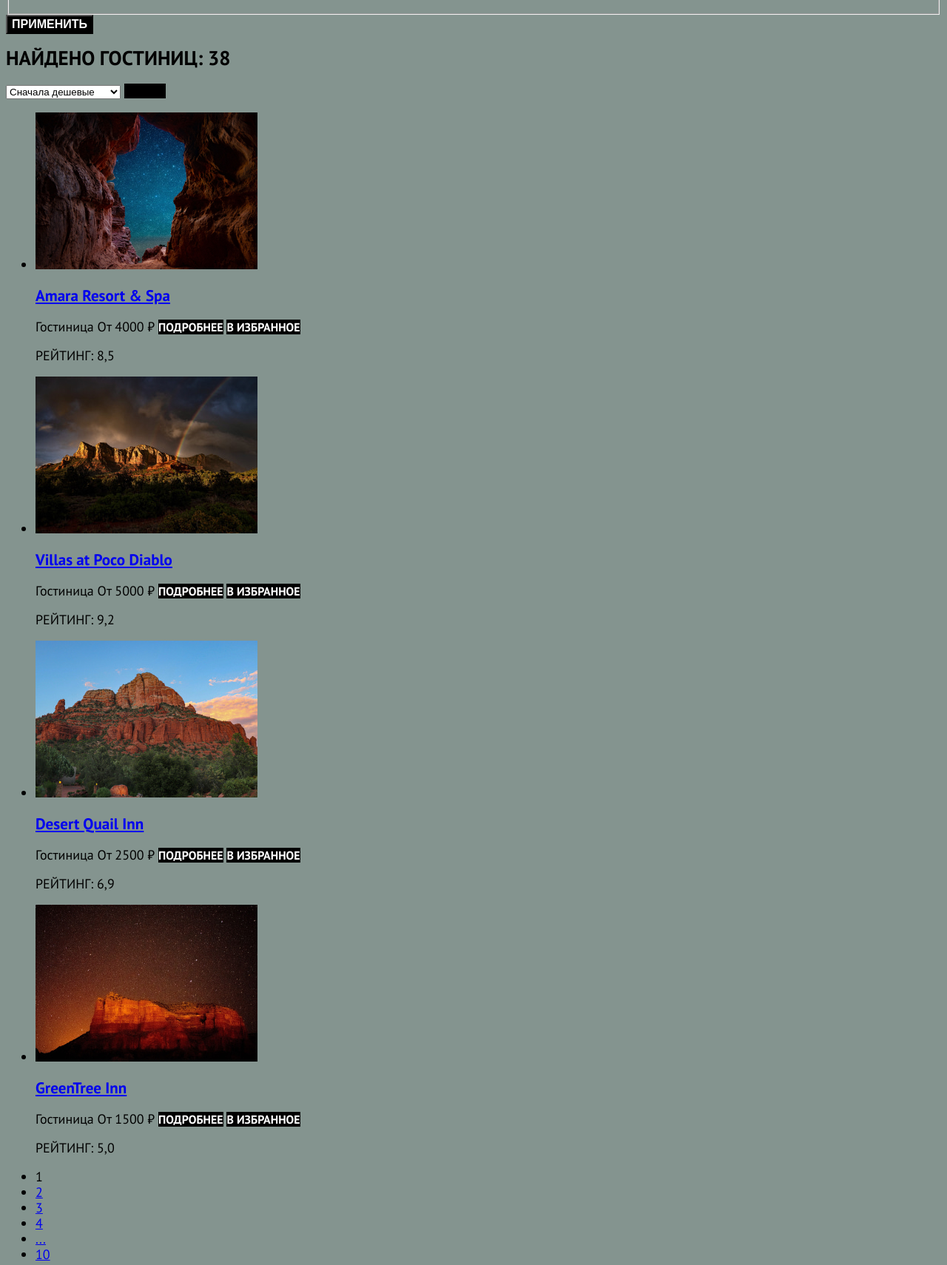
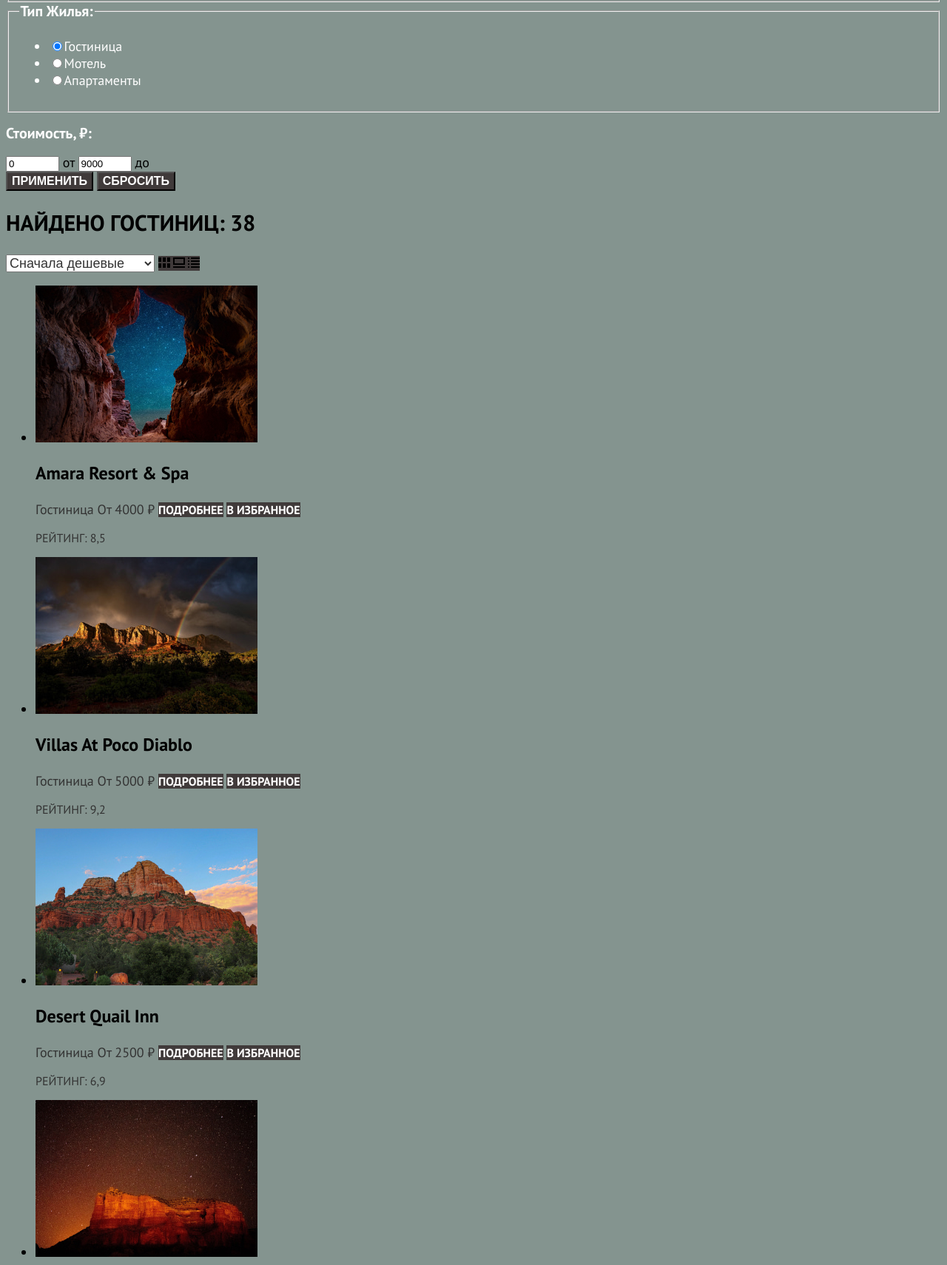
Before and after one commit to htmlacademy-htmlcss/2200765-sedona-35, a plain HTML site: page catalog.html in a window 1280 px wide. Shown: the part 672-2382 px from the top of the page at 74% size. Drawn offline with Linux system fonts and the light colour scheme.

Commit message:
Стилизация каталога

```diff
--- a/catalog.html
+++ b/catalog.html
@@ -95,8 +95,24 @@
                 </li>
               </ul>
             </fieldset>
-            <button class="button" type="submit">ПРИМЕНИТЬ</button>
           </form>
+        </section>
+        <section class="filter-price">
+          <h2 class="filter-price-title">Стоимость, ₽:</h2>
+          <div class="range">
+            <label class="filter-price-min">
+               <input type="number" name="min-price" min="0" max="9000" value="0">
+               <span>от</span>
+            </label>
+            <label class="filter-price-max">
+               <input  type="number" name="max-price" min="1" max="9000" value="9000">
+               <span >до</span>
+             </label>
+         </div>
+        </section>
+        <section class="filter-buttons">
+          <button class="button" type="submit">ПРИМЕНИТЬ</button>
+          <button class="button" type="submit">Сбросить</button>
         </section>
       </header>
       <section class="sorting">
@@ -107,22 +123,22 @@
           <option value="expensive">Сначала дорогие</option>
         </select>
         <a class="button button-light" href="#" >
-        <span class="visually-hidden">Показать карточки</span>
+        <span class="visually-hidden">Карточки в виде таблицы</span>
         <img class="sorting-table" src="images/catalog/icon_view_card.svg" width="16" height="14" alt="Карточки в виде таблицы">
         </a>
         <a class="button" href="#">
-        <span class="visually-hidden">Показать скроллинг кароточек</span>
+        <span class="visually-hidden">Карточки в виде слайдов</span>
         <img class="sorting-slide" src="images/catalog/icon_view_slide.svg" width="16" height="14" alt="Карточки в виде слайдов">
         </a>
         <a class="button" href="#">
-        <span class="visually-hidden">Показать список</span>
+        <span class="visually-hidden">Карточки в виде списка</span>
         <img class="sorting-list" src="images/catalog/icon_view_list.svg" width="16" height="14" alt="Карточки в виде списка">
         </a>
       </section>
       <section class="catalog-hotels">
         <ul class="product-list">
           <li class="product-card">
-            <a class="product-card-link" href="product.html">
+            <a class="product-card-link" href="#">
               <img class="product-card-image" src="images/catalog/hotel-1.jpg" width="300" height="212" alt="Amara Resort & Spa">
               <h3 class="product-card-title">Amara Resort & Spa</h3>
             </a>
@@ -133,7 +149,7 @@
             <p class="hotel-raiting">РЕЙТИНГ: 8,5</p>
           </li>
           <li class="product-card">
-            <a class="product-card-link" href="product.html">
+            <a class="product-card-link" href="#">
               <img class="product-card-image" src="images/catalog/hotel-2.jpg" width="300" height="212" alt="Villas at Poco Diablo">
               <h3 class="product-card-title">Villas at Poco Diablo</h3>
             </a>
@@ -144,7 +160,7 @@
             <p class="hotel-raiting">РЕЙТИНГ: 9,2</p>
           </li>
           <li class="product-card">
-            <a class="product-card-link" href="product.html">
+            <a class="product-card-link" href="#">
               <img class="product-card-image" src="images/catalog/hotel-3.jpg" width="300" height="212" alt="Desert Quail Inn">
               <h3 class="product-card-title">Desert Quail Inn</h3>
             </a>
@@ -155,7 +171,7 @@
             <p class="hotel-raiting">РЕЙТИНГ: 6,9</p>
           </li>
           <li class="product-card">
-            <a class="product-card-link" href="product.html">
+            <a class="product-card-link" href="#">
               <img class="product-card-image" src="images/catalog/hotel-4.jpg" width="300" height="212" alt="GreenTree Inn">
               <h3 class="product-card-title">GreenTree Inn</h3>
             </a>
@@ -180,7 +196,7 @@
             <a class="pagination-link" href="#">4</a>
           </li>
           <li class="pagination-item">
-            <a class="pagination-link" href="#">...</a>
+            <a class="pagination-hidden" href="#">...</a>
           </li>
           <li class="pagination-item">
             <a class="pagination-link" href="#">10</a>
@@ -189,7 +205,7 @@
       </section>
       <section class="subscribe-inner">
         <h2 class="subscribe-inner-title">Подпишитесь на рассылку</h2>
-        <p class="subscribe-inner-description">Только полезная информация и никакого спама, честное бойскаутское!</p>
+        <p class="subscribe-inner-description">Только полезная информация и никакого спама,<br> честное бойскаутское!</p>
         <form class="newletter-form-inner" action="https://echo.htmlacademy.ru/" method="post">
           <label for="newletter-email-inner">Email</label>
           <input class="field" placeholder="Ваш e-mail" type="email" name="newletter-email" id="newletter-email-inner" required>
--- a/styles/styles.css
+++ b/styles/styles.css
@@ -29,7 +29,7 @@ body {
   line-height: 20px;
   text-align: center;
   color: #ffffff;
-  background-color: #000000;
+  background-color: #403a3a;
   text-decoration: none;
   text-transform: uppercase;
 }
@@ -159,6 +159,120 @@ body {
   color: #000000;
 }
 
+/*Каталог*/
+/*Фильтр поиска*/
+.inner-header-title {
+  font-weight: 700;
+  font-size: 60px;
+  line-height: 78px;
+  color: #ffffff;
+}
+
+.breadcrumbs-link {
+  font-size: 16px;
+  line-height: 21px;
+  color: #ffffff;
+}
+
+.catalog-filter-title {
+  font-weight: 700;
+  font-size: 20px;
+  line-height: 24px;
+  text-transform: capitalize;
+  color: #FFFFFF;
+}
+
+.catalog-filter-item {
+  font-size: 18px;
+  line-height: 23px;
+  color: #FFFFFF;
+}
+
+.filter-price-title {
+  font-weight: 700;
+  font-size: 20px;
+  line-height: 24px;
+  text-transform: capitalize;
+  color: #FFFFFF;
+}
+
+/*Сортировка*/
+.sorting-title {
+  font-weight: 700;
+  font-size: 30px;
+  line-height: 36px;
+  text-transform: uppercase;
+  color: #000000;
+}
+
+.select-control {
+  font-size: 18px;
+  line-height: 21px;
+  color: #333333;
+}
+
+/*Карточки гостиниц*/
+.product-card-title {
+  font-weight: 700;
+  font-size: 24px;
+  line-height: 28px;
+  color: #000000;
+}
+
+.product-card-link {
+  text-decoration: none;
+  text-transform: capitalize;
+}
+
+.product-card-type {
+  font-size: 18px;
+  line-height: 21px;
+  color: #333333;
+}
+
+.hotel-raiting {
+  font-size: 16px;
+  line-height: 20px;
+  text-transform: uppercase;
+  color: #333333;
+}
+
+/*Пагинация*/
+.pagination-link {
+  font-weight: 700;
+  font-size: 20px;
+  line-height: 36px;
+  color: #FFFFFF;
+  background-color: #82B3D3;
+  text-align: center;
+  text-transform: uppercase;
+  text-decoration: none;
+}
+
+.pagination-current {
+  color: #000000;
+  background-color: #F2F2F2;
+}
+
+.pagination-hidden {
+  font-weight: 400;
+  font-size: 22px;
+  line-height: 26px;
+  color: #000000;
+  background-color: #FFFFFF;
+  text-align: center;
+  text-transform: uppercase;
+  text-decoration: none;
+}
+
+
+
+
+
+
+
+
+
 
 
 
```
